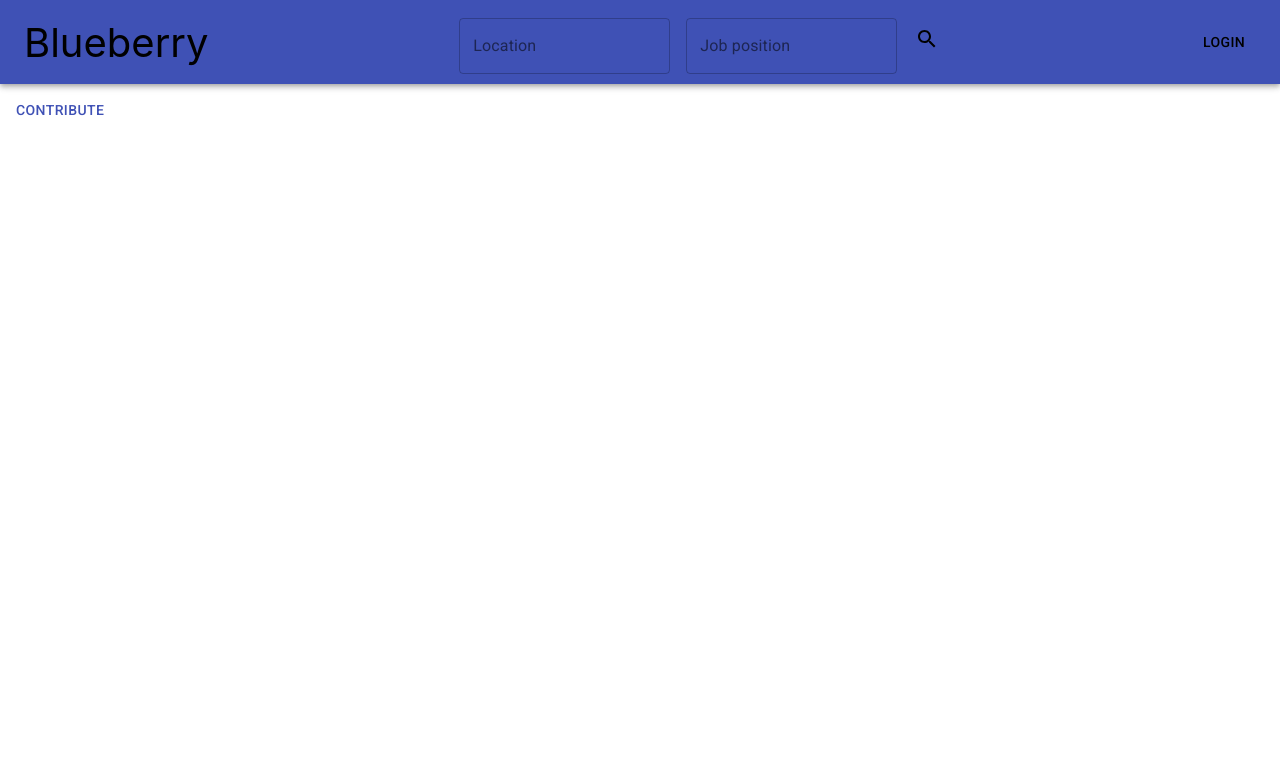
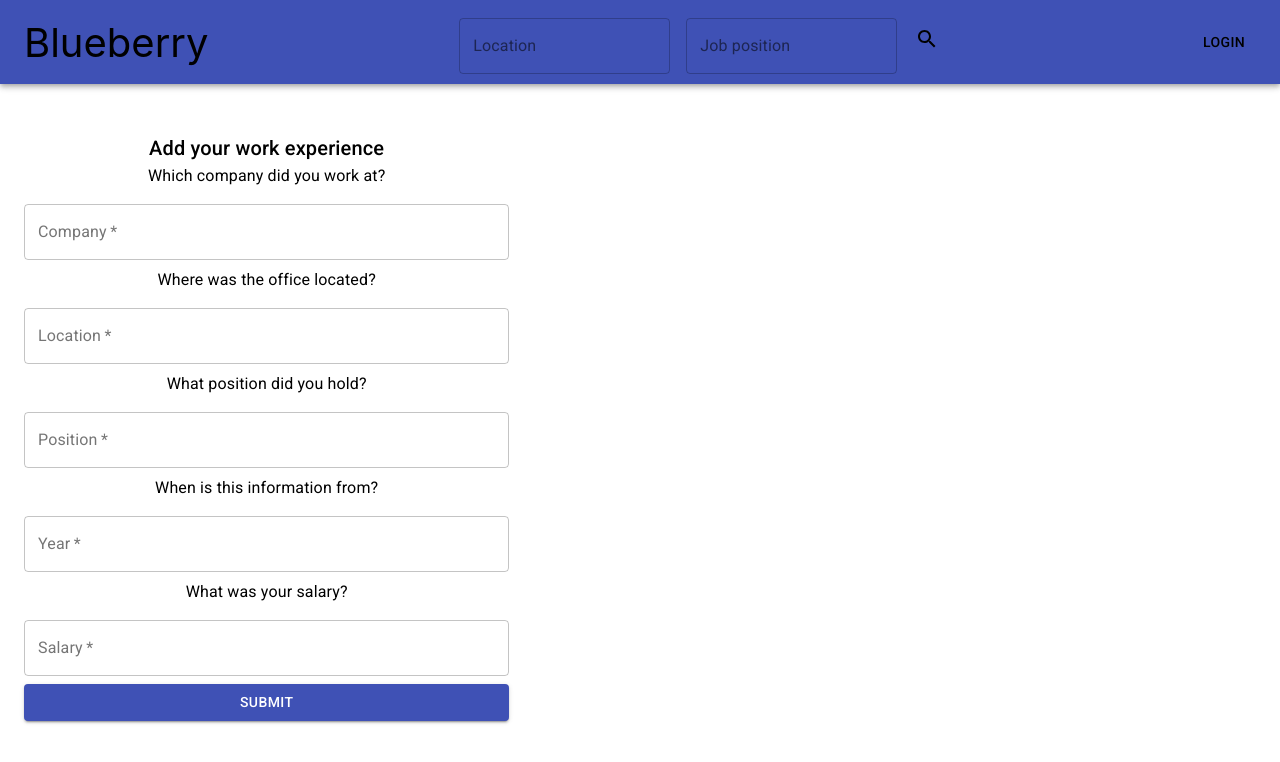
Before and after one commit to dxc2007/cs316project, a React (Create React App) app in the folder frontend/: page /contribute in a window 1280 px wide. Shown: the top 762 px of the page. Built offline with nearby package versions, Linux system fonts and the light colour scheme.

Commit message:
fetch search query results

```diff
--- a/frontend/package.json
+++ b/frontend/package.json
@@ -6,6 +6,7 @@
     "@material-ui/core": "^4.5.1",
     "@material-ui/icons": "^4.5.1",
     "@material-ui/lab": "^4.0.0-alpha.30",
+    "axios": "^0.19.0",
     "react": "^16.10.2",
     "react-dom": "^16.10.2",
     "react-redux": "^7.1.1",
--- a/frontend/src/App.js
+++ b/frontend/src/App.js
@@ -11,6 +11,7 @@ import SearchPage from './components/SearchPage'
 import ResultPage from './components/ResultPage'
 import Account from './components/Account'
 import Contribute from './components/Contribute'
+import axios from 'axios'
 
 
 function App() {
@@ -28,10 +29,7 @@ function App() {
           ...state,
           user: action.newUser
         }
-      case 'handleSearch':
-        const job = action.job;
-        const location = action.location;
-        // query backend
+      case 'updateSearchQuery':
         const dummyResult = [
           {
             company: 'a',
@@ -63,6 +61,11 @@ function App() {
           searchQuery: action.searchQuery,
           searchResult: dummyResult,
         }
+      case 'updateSearchResult':
+        return {
+          ...state,
+          searchResult: action.searchResult,
+        }
       default:
           return state;
     }
--- a/frontend/src/components/Contribute.js
+++ b/frontend/src/components/Contribute.js
@@ -1,7 +1,8 @@
 import React from 'react';
 import { makeStyles } from '@material-ui/core/styles';
-import Button from '@material-ui/core/Button';
 import { useStateValue } from '../state';
+import WorkForm from './WorkForm';
+import Grid from '@material-ui/core/Grid';
 
 const useStyles = makeStyles(theme => ({
   button: {
@@ -10,6 +11,11 @@ const useStyles = makeStyles(theme => ({
   input: {
     display: 'none',
   },
+  item: {
+    display: 'flex',
+    flexDirection: 'column',
+    alignItems: 'center',
+  }
 }));
 
 export default function Contribute() {
@@ -17,10 +23,10 @@ export default function Contribute() {
   const [{ user }, dispatch] = useStateValue();
 
   return (
-    <div>
-      <Button color="primary" className={classes.button}>
-        Contribute
-      </Button>
-    </div>
+      <Grid container className={classes.root}>
+        <Grid item xs={12} sm={8} md={5} className={classes.item} square>
+          <WorkForm></WorkForm>
+        </Grid>
+      </Grid>
   );
 }
--- a/frontend/src/components/ResultGrid.js
+++ b/frontend/src/components/ResultGrid.js
@@ -7,7 +7,6 @@ import TableHead from '@material-ui/core/TableHead';
 import TableRow from '@material-ui/core/TableRow';
 import Paper from '@material-ui/core/Paper';
 import { useStateValue } from '../state';
-
 
 
 const useStyles = makeStyles(theme => ({
@@ -27,18 +26,6 @@ const useStyles = makeStyles(theme => ({
   },
 }));
 
-function createData(name, calories, fat, carbs, protein) {
-  return { name, calories, fat, carbs, protein };
-}
-
-const rows = [
-  createData('Frozen yoghurt', 159, 6.0, 24, 4.0),
-  createData('Ice cream sandwich', 237, 9.0, 37, 4.3),
-  createData('Eclair', 262, 16.0, 24, 6.0),
-  createData('Cupcake', 305, 3.7, 67, 4.3),
-  createData('Gingerbread', 356, 16.0, 49, 3.9),
-];
-
 export default function DenseTable() {
   const classes = useStyles();
   const [{ searchResult }, dispatch] = useStateValue();
@@ -51,8 +38,7 @@ export default function DenseTable() {
                 <TableCell align="right">{listing.location}</TableCell>
                 <TableCell align="right">{listing.position}</TableCell>
                 <TableCell align="right">{listing.year}</TableCell>
-                <TableCell align="right">{listing.wage1}</TableCell>
-                <TableCell align="right">{listing.wage2}</TableCell>
+                <TableCell align="right">{listing.wage}</TableCell>
               </TableRow>
             ))
     } else {
@@ -70,8 +56,7 @@ export default function DenseTable() {
               <TableCell align="right">Location</TableCell>
               <TableCell align="right">Position</TableCell>
               <TableCell align="right">Year</TableCell>
-              <TableCell align="right">Wage (Raw)</TableCell>
-              <TableCell align="right">Wage (Inflation-Corrected)</TableCell>
+              <TableCell align="right">Wage</TableCell>
             </TableRow>
           </TableHead>
           <TableBody>
--- a/frontend/src/components/Search.js
+++ b/frontend/src/components/Search.js
@@ -8,6 +8,7 @@ import IconButton from '@material-ui/core/IconButton';
 import SearchIcon from '@material-ui/icons/Search';
 import { useStateValue } from '../state'
 import { Link } from 'react-router-dom'
+import axios from 'axios'
 
 const useStyles = makeStyles(theme => ({
     container: {
@@ -27,6 +28,28 @@ const useStyles = makeStyles(theme => ({
         color: 'black',
     }
   }));
+
+const parseWagePosting = async (posting) => {
+    const wagePosting = posting.wageposting[0];
+    // get company name
+    let employerData = await axios.get("http://localhost:8000/api/employers/"+ wagePosting.employerid);
+
+    return {
+        company: employerData.data.employer_name,
+        location: posting.city,
+        position: wagePosting.position,
+        year: wagePosting.year,
+        wage: wagePosting.wage,
+    }
+}
+
+const fetchSearchResult = async (job, location) => {
+     // query backend
+     const url = "http://localhost:8000/api/wages/?city=" + location + "&position=" + job;
+     let wageInfo = await axios.get(url);
+     return await Promise.all(wageInfo.data.map(item =>
+         parseWagePosting(item)));
+}
 
 const Search = () => {
 
@@ -63,10 +86,17 @@ const Search = () => {
             <IconButton className={classes.iconButton} aria-label="search">
                 <Link className={classes.search} to="/result">
                     <SearchIcon
-                    onClick={() => dispatch({
-                        type: 'handleSearch',
-                        searchQuery: {location: values.location, job: values.job}
-                    })}
+                    onClick={async () => {
+                        dispatch({
+                            type: 'updateSearchQuery',
+                            searchQuery: {location: values.location, job: values.job}
+                        });
+                        const result = await fetchSearchResult(values.job, values.location);
+                        dispatch({
+                            type: 'updateSearchResult',
+                            searchResult: result,
+                        });
+                    }}
                     />
                 </Link>
             </IconButton>
--- /dev/null
+++ b/frontend/src/components/WorkForm.js
@@ -0,0 +1,122 @@
+import React from 'react';
+import { makeStyles } from '@material-ui/core/styles';
+import { Button, TextField, Typography, Container } from '@material-ui/core';
+import { useStateValue } from '../state';
+
+const useStyles = makeStyles(theme => ({
+  form: {
+    margin: theme.spacing(1),
+  },
+  container: {
+    marginTop: theme.spacing(1),
+    display: "flex",
+    flexDirection: "column",
+    alignItems: "center",
+  },
+  header: {
+      marginTop: theme.spacing(5),
+      marginBotton: theme.spacing(5)
+  },
+  input: {
+    display: 'none',
+  },
+}));
+
+const postWork = async () => {
+
+}
+
+export default function WorkForm() {
+  const classes = useStyles();
+  const [{ user }, dispatch] = useStateValue();
+  const [values, setValues] = React.useState({
+    company: '',
+    location: '',
+    position: '',
+    year: '',
+    salary: '',
+  });
+const handleChange = name => event => {
+    setValues({ ...values, [name]: event.target.value });
+};
+
+  return (
+      <Container className={classes.container}>
+          <Typography className={classes.header} position="static" component="h1" variant="h6">Add your work experience</Typography>
+          <Typography position="static" component="body1">
+            Which company did you work at?
+          </Typography>
+           <TextField
+              name = "company"
+              variant="outlined"
+              margin="normal"
+              required
+              fullWidth
+              label="Company"
+              value = {null}
+              onChange={handleChange('company')}
+            />
+            <Typography position="static" component="body1">
+                Where was the office located?
+          </Typography>
+          <TextField
+              name = "location"
+              variant="outlined"
+              margin="normal"
+              required
+              fullWidth
+              label="Location"
+              value = {null}
+              onChange={handleChange('location')}
+            />
+          <Typography position="static" component="body1">
+                What position did you hold?
+          </Typography>
+          <TextField
+              name = "position"
+              variant="outlined"
+              margin="normal"
+              required
+              fullWidth
+              label="Position"
+              value = {null}
+              onChange={handleChange('position')}
+            />
+          <Typography position="static" component="body1">
+                When is this information from?
+          </Typography>
+          <TextField
+              name = "year"
+              variant="outlined"
+              margin="normal"
+              required
+              fullWidth
+              label="Year"
+              value = {null}
+              onChange={handleChange('year')}
+            />
+          <Typography position="static" component="body1">
+                What was your salary?
+          </Typography>
+          <TextField
+              name = "salary"
+              variant="outlined"
+              margin="normal"
+              required
+              fullWidth
+              label="Salary"
+              value = {null}
+              onChange={handleChange('salary')}
+            />
+            <Button
+              type="submit"
+              fullWidth
+              variant="contained"
+              color="primary"
+              className={classes.submit}
+            >
+              Submit
+            </Button>
+      </Container>
+  );
+}
```
Also changed, not shown: 2 other files (tests, documents, lock files or other folders).
